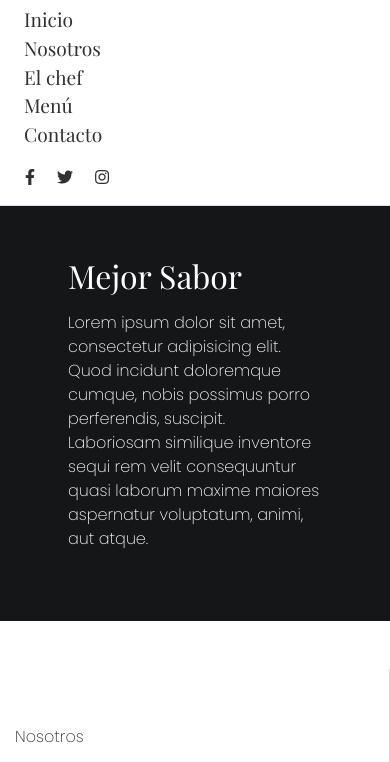
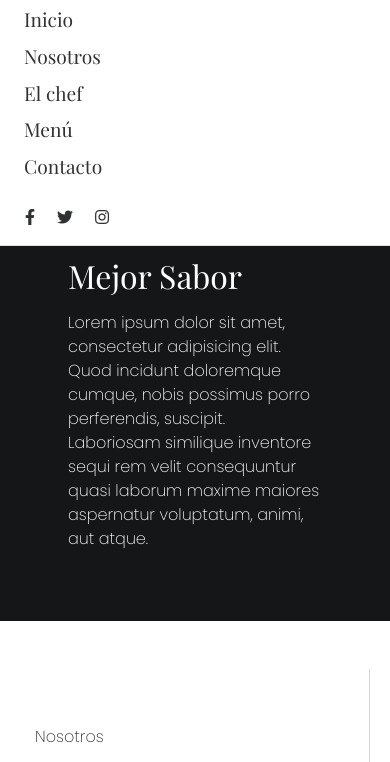
Before and after one commit to Angeles84/Coffee-Cake-JavaScript-JQ, a plain HTML site: page index.html in a window 390 px wide. Both pictures are taken after a click on the button "Toggle navigation". Shown: the part 67-829 px from the top of the page. Drawn offline with nearby package versions, Linux system fonts and the light colour scheme.

Commit message:
quinto commit

```diff
--- a/assets/css/style.css
+++ b/assets/css/style.css
@@ -145,7 +145,7 @@ p {
 
 @media all and (max-width: 768px) {
     .noscontenedor{
-       max-width: 390px;
+       max-width: 350px;
        margin: 0 auto;
     }
 
@@ -256,7 +256,6 @@ h2 {
     .menu__container {
         margin-left: 0.3rem;
         margin-right: 0.5rem;
-        margin-bottom: 2rem;
     }
 }
 
--- a/index.html
+++ b/index.html
@@ -25,19 +25,19 @@
           <div class="collapse navbar-collapse my-2" id="navbarNav">
             <ul class="navbar-nav menu-principal ml-auto pb-3 pb-sm-0 pl-2 pl-md-0 pr-4">
              <li class="nav-item">
-               <a class="nav-link pr-3" href="#portada">Inicio</a>
+               <a class="nav-link pb-2 pb-md-0 pr-3" href="#portada">Inicio</a>
              </li>
              <li class="nav-item">
-               <a class="nav-link pr-3" href="#nosotros">Nosotros</a>
+               <a class="nav-link pb-2 pb-md-0 pr-3" href="#nosotros">Nosotros</a>
              </li>
              <li class="nav-item">
-               <a class="nav-link pr-3" href="#chef">El chef</a>
+               <a class="nav-link pb-2 pb-md-0 pr-3" href="#chef">El chef</a>
              </li>
              <li class="nav-item">
-               <a class="nav-link pr-3" href="#nuestro_menu">Menú</a>
+               <a class="nav-link pb-2 pb-md-0 pr-3" href="#nuestro_menu">Menú</a>
              </li>
              <li class="nav-item">
-                <a class="nav-link pr-3" href="#contacto">Contacto</a>
+                <a class="nav-link pb-2 pb-md-0 pr-3" href="#contacto">Contacto</a>
             </li>
             </ul>
            <span class="ml-auto redes-s">
@@ -219,7 +219,7 @@
     </div>
   </section>
 
-  <section id="nuestro_menu" class="menu-platos p-4 p-md-5">
+  <section id="nuestro_menu" class="menu-platos p-4 p-md-5 mb-5">
     <div class="container menu__container">
        <div class="titulo-section">
           <h2>Nuestro menú</h2>
```
